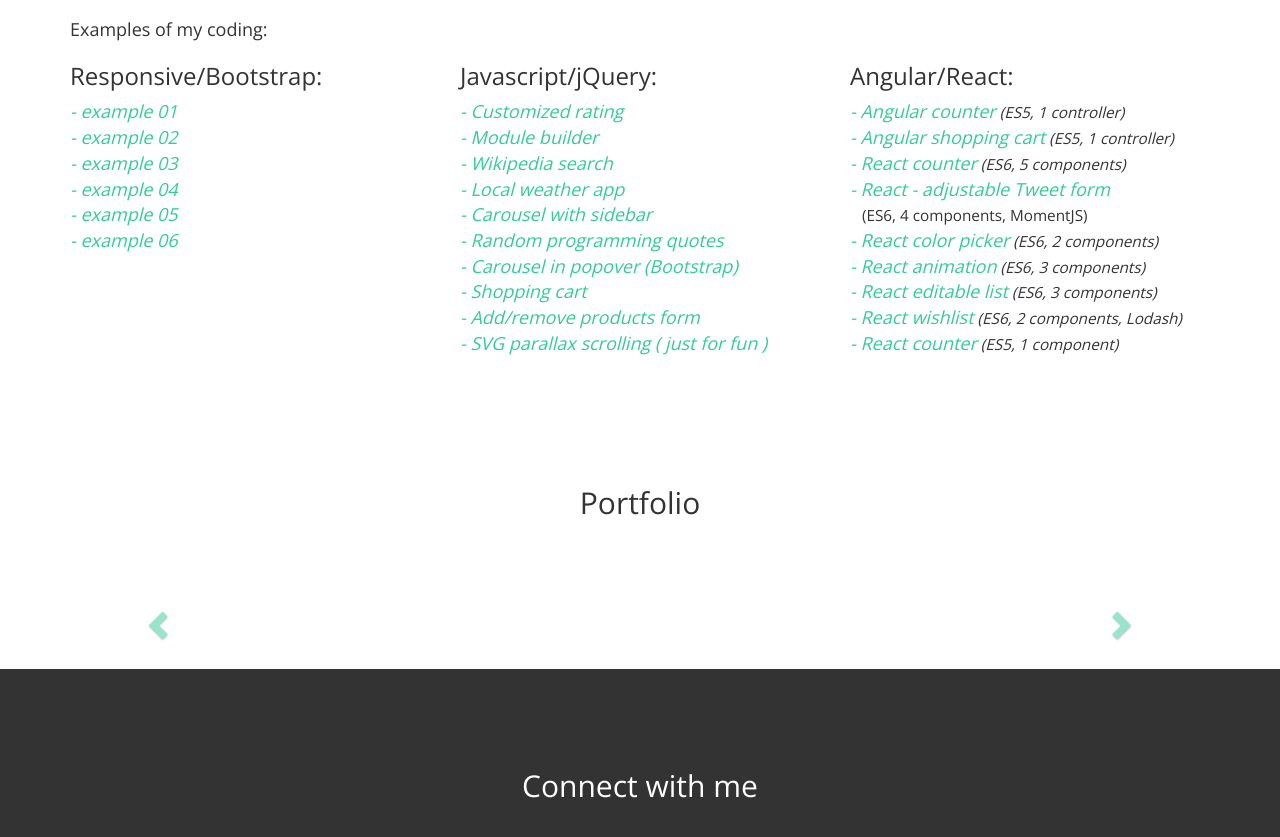
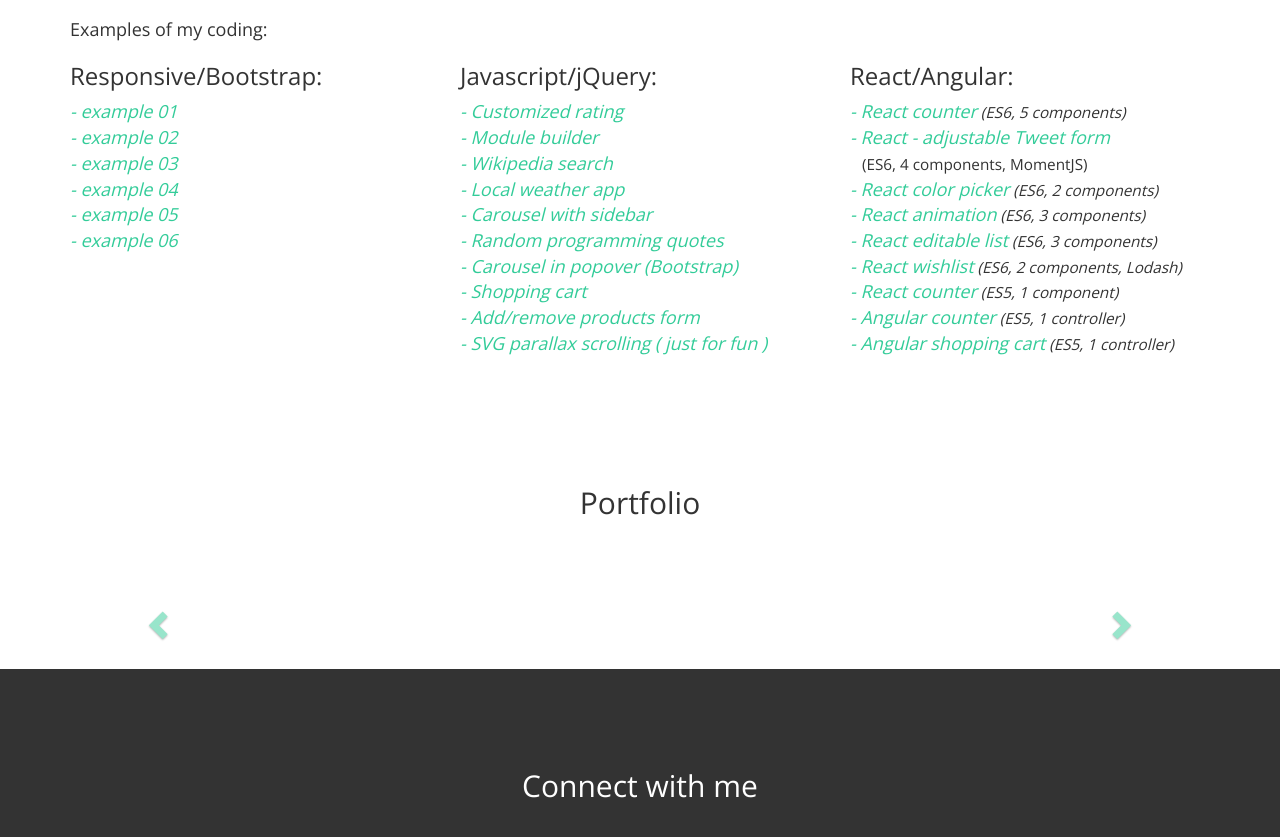
Before and after one commit to dankoknad/dankoknad.github.io, a plain HTML site: page index.html in a window 1280 px wide. Shown: the part 1904-2741 px from the top of the page. Drawn offline with nearby package versions, Linux system fonts and the light colour scheme.

Commit message:
changed React/Angular order of examples

```diff
--- a/index.html
+++ b/index.html
@@ -168,9 +168,7 @@
                 <li class="txt-green"><a href="http://danko-m.github.io/parallax-scrolling-01/" target="_blank"><em>- SVG parallax scrolling ( just for fun )</em></a></li>
               </div>
               <div class="col-sm-4">
-                <h3>Angular/React:</h3>
-                <li><em><a class="txt-green" href="http://codepen.io/_danko/full/NABXQm/" target="_blank">- Angular counter</a><small> (ES5, 1 controller)</small></em></li>
-                <li><em><a class="txt-green" href="http://codepen.io/_danko/full/yJRzVd" target="_blank">- Angular shopping cart</a><small> (ES5, 1 controller)</small></em></li>
+                <h3>React/Angular:</h3>
                 <li><em><a class="txt-green" href="http://codepen.io/_danko/full/AXdJLR/" target="_blank">- React counter</a><small> (ES6, 5 components)</small></em></li>
                 <li><em><a class="txt-green" href="http://codepen.io/_danko/full/rrpxJg/" target="_blank">- React - adjustable Tweet form</a></em><br><small> &nbsp; &nbsp;(ES6, 4 components, MomentJS)</small></em></li>
                 <li><em><a class="txt-green" href="http://codepen.io/_danko/full/JKaxKE" target="_blank">- React color picker</a><small> (ES6, 2 components)</small></em></li>
@@ -178,6 +176,8 @@
                 <li><em><a class="txt-green" href="http://codepen.io/_danko/full/RGroPV/" target="_blank">- React editable list</a><small> (ES6, 3 components)</small></em></li>
                 <li><em><a class="txt-green" href="http://codepen.io/_danko/full/RRYVNQ/" target="_blank">- React wishlist</a><small> (ES6, 2 components, Lodash)</small></em></li>
                 <li><em><a class="txt-green" href="http://codepen.io/_danko/full/pbVPjR/" target="_blank">- React counter</a><small> (ES5, 1 component)</small></em></li>
+                <li><em><a class="txt-green" href="http://codepen.io/_danko/full/NABXQm/" target="_blank">- Angular counter</a><small> (ES5, 1 controller)</small></em></li>
+                <li><em><a class="txt-green" href="http://codepen.io/_danko/full/yJRzVd" target="_blank">- Angular shopping cart</a><small> (ES5, 1 controller)</small></em></li>
               </div>
             </ul>
           </div>
```
